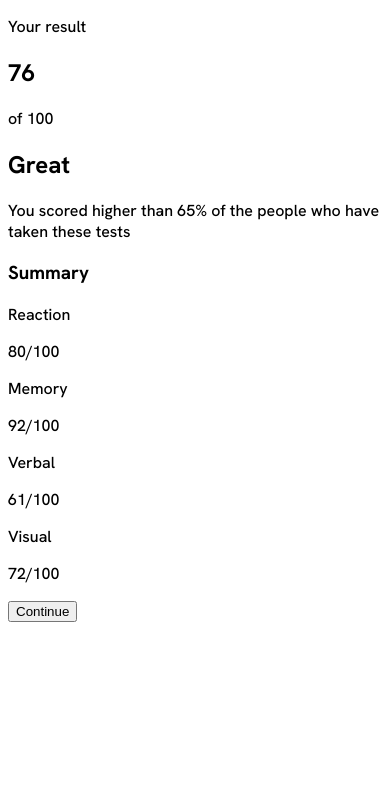
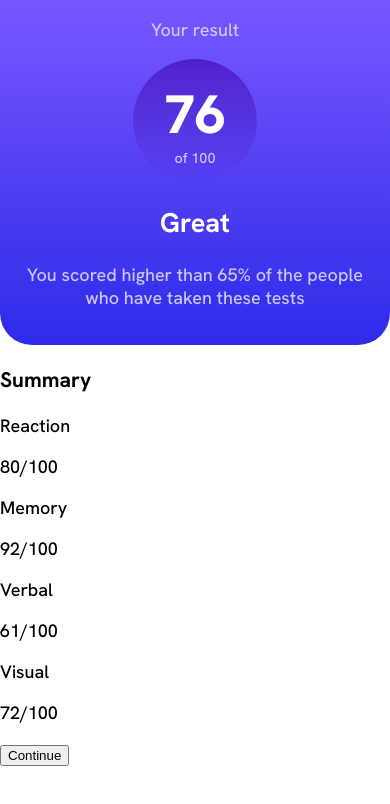
Before and after one commit to hgutierrez1/results-summary-card-project, a plain HTML site: page index.html in a window 390 px wide. Drawn offline with Linux system fonts and the light colour scheme.

Commit message:
Concluded first part of the mobile design for the challenge. Color still needs adjustment

```diff
--- a/index.html
+++ b/index.html
@@ -15,10 +15,12 @@
         <section class="content">
             <header class="results">
                 <p>Your result</p>
-                <h1>76</h1>
-                <p>of 100</p>
+                <section class="circle">
+                    <h1>76</h1>
+                    <p>of 100</p>
+                </section>
                 <h2>Great</h2>
-                <p>You scored higher than 65% of the people who have taken these tests</p>
+                <p class="paragraph">You scored higher than 65% of the people who have taken these tests</p>
             </header>
             <main class="summary">
                 <h3>Summary</h3>
--- a/styles.css
+++ b/styles.css
@@ -1,3 +1,41 @@
 body{
     font-family: 'Hanken Grotesk', sans-serif;
+    margin:0;
+    font-size: 18px;
 }
+.results{
+    display: flex;
+    flex-direction: column;
+    align-items: center;
+    background:linear-gradient(hsl(252, 100%, 67%),hsl(241, 81%, 54%));
+    width: 100vw;
+    border-radius: 0 0 32px 32px;
+    color: hsl(241, 100%, 89%);
+}
+.circle{
+    display: flex;
+    flex-direction: column;
+    align-items: center;
+    background: linear-gradient(hsla(256, 72%, 46%, 1),hsla(241, 72%, 46%, 0));
+    width: 124px;
+    height: 124px;
+    border-radius: 50%;
+}
+.circle > h1{
+    margin: 20px 0 0 0;
+    font-weight: 800;
+    font-size: 3em;
+    color: hsl(0, 0%, 100%);
+}
+.circle > p{
+    margin: 0;
+    font-size: 0.8em;
+    font-weight:500 ;
+}
+h2{
+    color: hsl(0, 0%, 100%);
+}
+.paragraph{
+    margin: 0 20px 36px 20px;
+    text-align:center
+}
```
